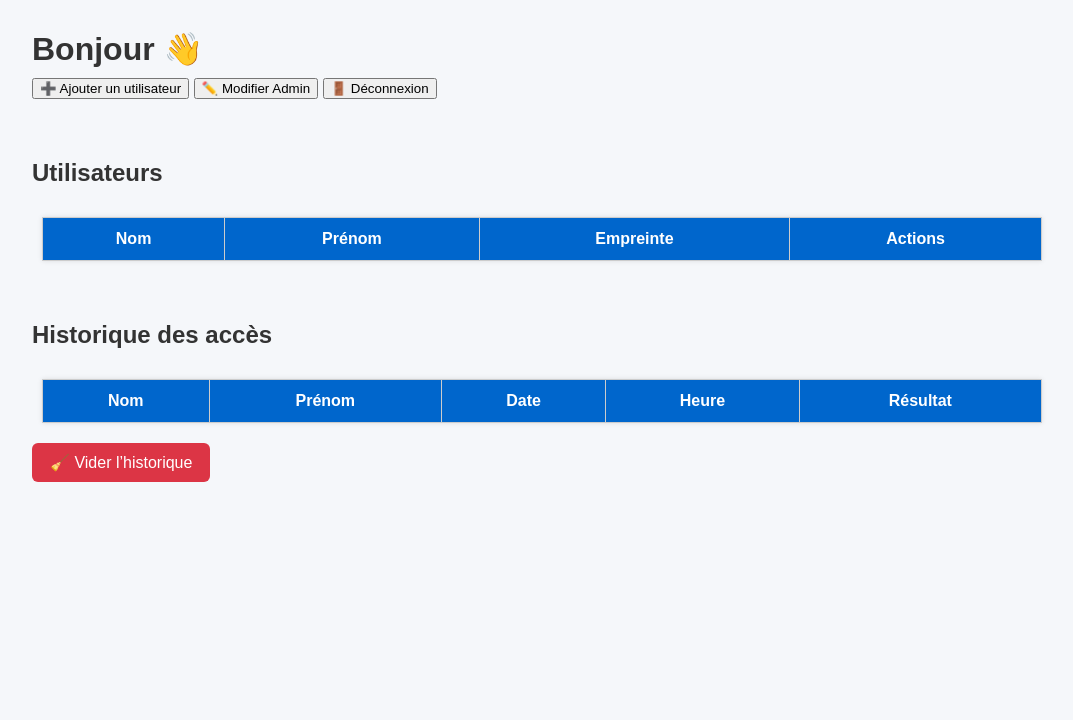
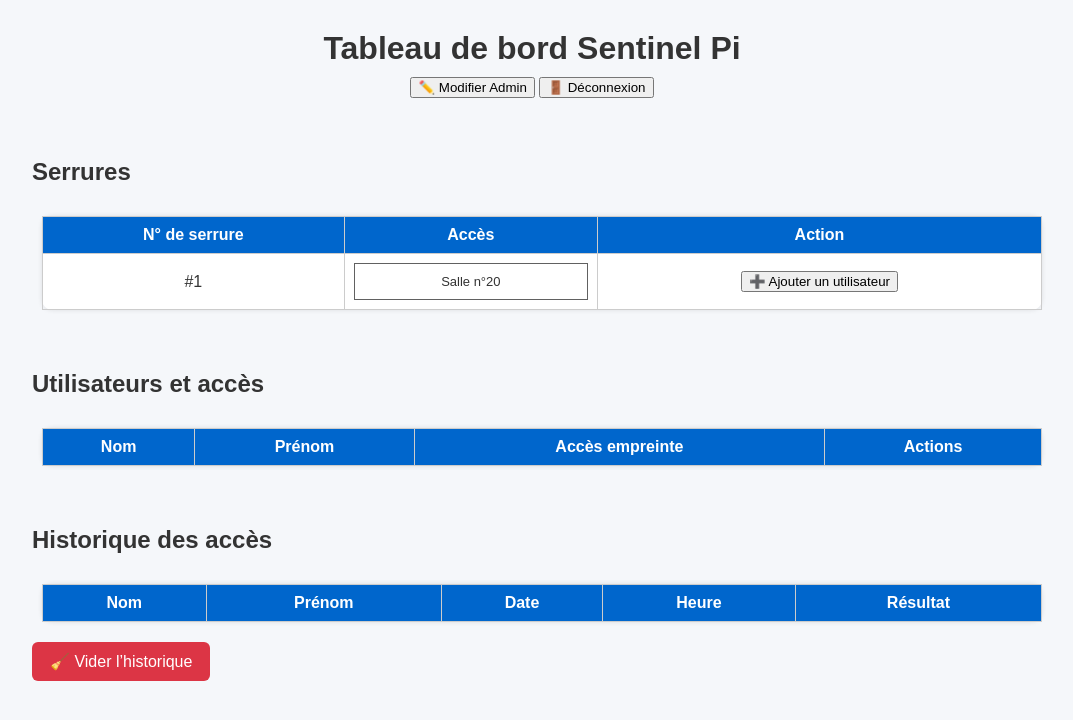
Before and after one commit to BaptFr/sentinelPi-IoT, a plain HTML site: page frontend/admin.html in a window 1280 px wide. Shown: the whole page, without its empty margins (108-1181 px from the left). Drawn offline with Linux system fonts and the light colour scheme; no server answers; sample sign-in values are in the browser's storage.

Commit message:
Refactor and style: frontend admin dashboard style modificatiion

```diff
--- a/frontend/admin.html
+++ b/frontend/admin.html
@@ -8,18 +8,34 @@
 <body>
   <div class="admin-container">
     <div class="admin-header">
-      <h1>Bonjour 👋</h1>
-      <button onclick="window.location.href='ajouter-utilisateur.html'">➕ Ajouter un utilisateur</button>
-      <button onclick="window.location.href='modifier-administrateur.html'">✏️ Modifier Admin</button>
-      <button onclick="deconnexion()">🚪 Déconnexion</button>
+      <h1>Tableau de bord Sentinel Pi</h1>
+      <div>
+        <button onclick="window.location.href='modifier-administrateur.html'">✏️ Modifier Admin</button>
+        <button onclick="deconnexion()">🚪 Déconnexion</button>
+      </div>
     </div>
-    <h2>Utilisateurs</h2>
+    <h2>Serrures</h2>
+    <table>
+      <tr>
+        <th> N° de serrure</th>
+        <th> Accès </th>
+        <th> Action </th>
+      </tr>
+      <tr>
+        <td>#1</td>
+        <td><div id="access-name" contenteditable="true"> Salle n°20</div></td>
+        <td>
+          <button onclick="window.location.href='ajouter-utilisateur.html'">➕ Ajouter un utilisateur</button>
+        </td>
+      </tr>
+    </table>
+    <h2>Utilisateurs et accès</h2>
     <table>
       <thead>
         <tr>
           <th>Nom</th>
           <th>Prénom</th>
-          <th>Empreinte</th>
+          <th>Accès empreinte</th>
           <th>Actions</th>
         </tr>
       </thead>
--- a/frontend/css/style.css
+++ b/frontend/css/style.css
@@ -10,6 +10,10 @@ body {
 h1, h2 {
   margin: 0;
   padding: 10px 0;
+}
+
+h1{
+  text-align: center;
 }
 
 h2 {
@@ -32,12 +36,18 @@ table {
   margin: 20px 10px;
   background-color: white;
   box-shadow: 0 0 5px rgba(0,0,0,0.1);
+  border-radius: 10px;
 }
 
 th, td {
-  padding: 12px;
+  padding: 9px;
   border: 1px solid #ccc;
   text-align: center;
+}
+
+th{
+  background-color: #0066cc;
+  color: #ffffff;
 }
 
 thead {
@@ -45,7 +55,21 @@ thead {
   color: white;
 }
 
-/* Pics*/
+/* Dashboard */
+
+.admin-header{
+  display: flex;
+  flex-direction: column;
+  justify-content: center;
+  align-items: center;
+}
+#access-name{
+  border: 1.5px solid #0000009e;
+  padding: 10px;
+  font-size: 13px;
+  background-color: #ffffff;
+}
+cs*/
 /* .picture {
   width: 60px;
   height: 60px;
--- a/frontend/js/admin.js
+++ b/frontend/js/admin.js
@@ -50,7 +50,7 @@ window.addEventListener("configLoaded", () => {
           tr.innerHTML = `
             <td>${user.lastname}</td>
             <td>${user.firstname}</td>
-            <td>${user.fingerprint_id ? '✅' : '❌'}</td>
+            <td>${user.fingerprint_id ? '✅ Accès Serrure 1' : '❌'}</td>
             <td>
               <button onclick="window.location.href='modifier-utilisateur.html?id=${user.id}'">✏️</button>
               <button onclick="supprimerUtilisateur('${user.id}')">🗑️</button>
```
Also changed, not shown: frontend/ajouter-utilisateur.html (+2 -2 lines).
